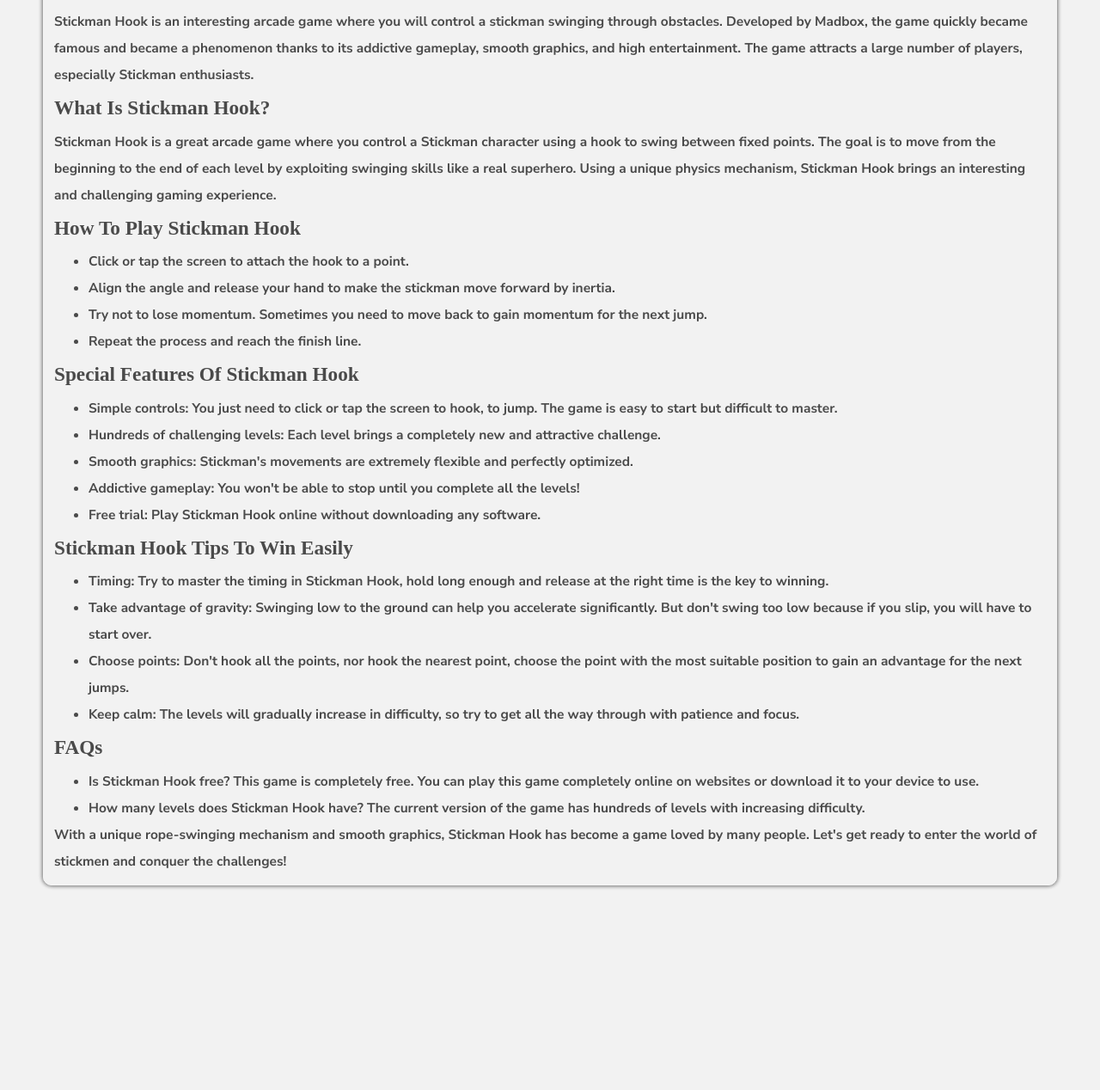
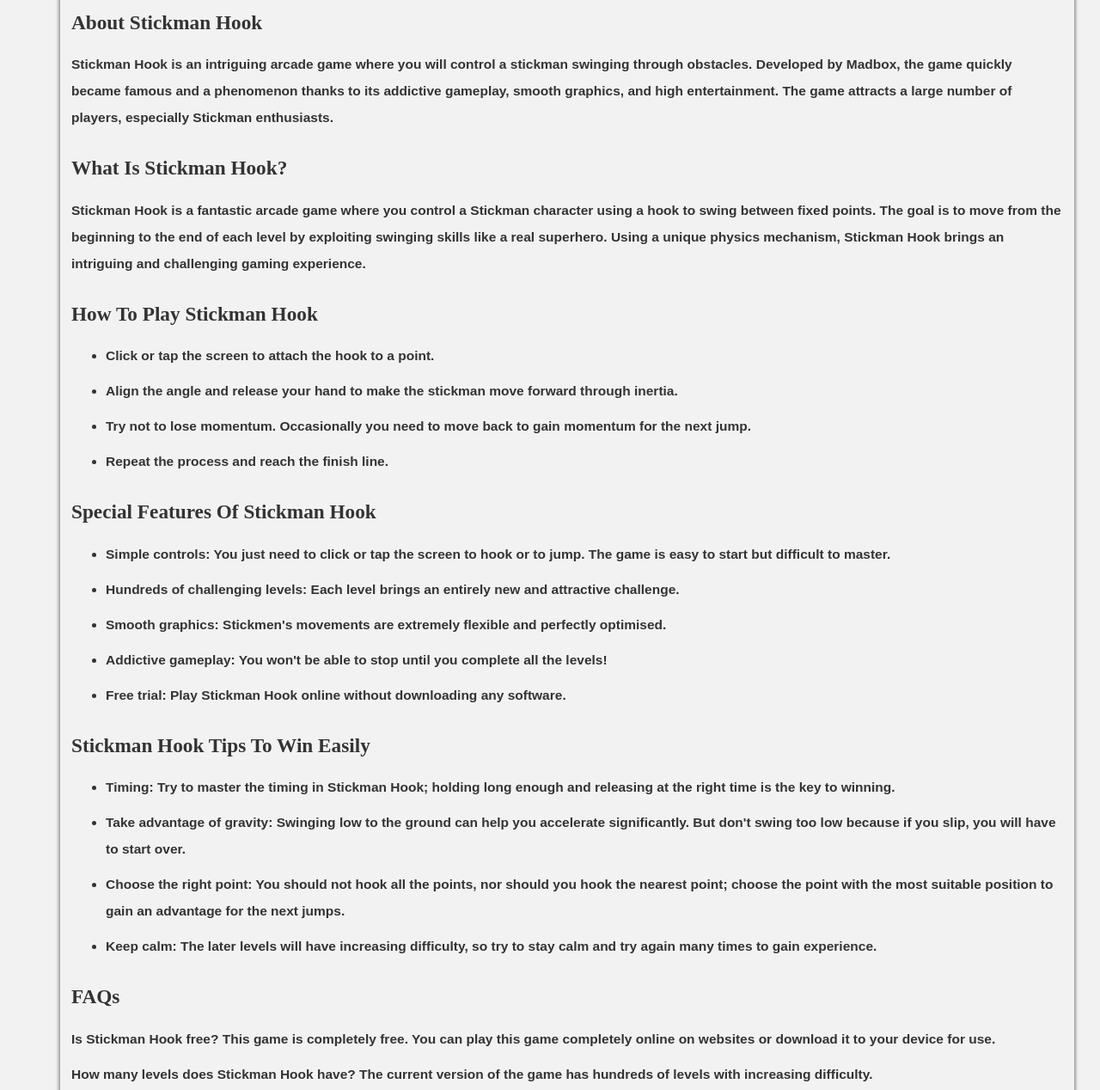
Before and after one commit to stickmanhook76/stickmanhook76.github.io, a plain HTML site: page index.html in a window 1280 px wide. Shown: the part 1328-2596 px from the top of the page at 86% size. Before the commit the page ends 2373 px from the top, so only its background shows below. Drawn offline with Linux system fonts and the light colour scheme.

Commit message:
Update index.html

```diff
--- a/index.html
+++ b/index.html
@@ -209,44 +209,65 @@
                                 </div>
                             </div>
                             <div class="text-area--content">
+                              <head>
+    <title>Stickman Hook</title>
+    <style>
+        body {
+            font-family: Arial, sans-serif;
+            line-height: 1.6;
+            margin: 20px;
+            color: #333;
+        }
+        h2 {
+            margin-top: 20px;
+            margin-bottom: 10px;
+        }
+        p, li {
+            margin-bottom: 10px;
+        }
+        ul {
+            padding-left: 20px;
+        }
+    </style>
+</head>
+<body>
     <h2>About Stickman Hook</h2>
-<p><strong>Stickman Hook</strong> is an interesting arcade game where you will control a stickman swinging through obstacles. Developed by Madbox, the game quickly became famous and became a phenomenon thanks to its addictive gameplay, smooth graphics, and high entertainment. The game attracts a large number of players, especially Stickman enthusiasts.</p>
+    <p>Stickman Hook is an intriguing arcade game where you will control a stickman swinging through obstacles. Developed by Madbox, the game quickly became famous and a phenomenon thanks to its addictive gameplay, smooth graphics, and high entertainment. The game attracts a large number of players, especially Stickman enthusiasts.</p>
 
     <h2>What is Stickman Hook?</h2>
-<p><strong>Stickman Hook</strong> is a great arcade game where you control a Stickman character using a hook to swing between fixed points. The goal is to move from the beginning to the end of each level by exploiting swinging skills like a real superhero. Using a unique physics mechanism, Stickman Hook brings an interesting and challenging gaming experience.</p>
+    <p>Stickman Hook is a fantastic arcade game where you control a Stickman character using a hook to swing between fixed points. The goal is to move from the beginning to the end of each level by exploiting swinging skills like a real superhero. Using a unique physics mechanism, Stickman Hook brings an intriguing and challenging gaming experience.</p>
 
-<h2>How to Play Stickman Hook</h2>
+    <h2>How to play Stickman Hook</h2>
     <ul>
         <li>Click or tap the screen to attach the hook to a point.</li>
-    <li>Align the angle and release your hand to make the stickman move forward by inertia.</li>
-    <li>Try not to lose momentum. Sometimes you need to move back to gain momentum for the next jump.</li>
+        <li>Align the angle and release your hand to make the stickman move forward through inertia.</li>
+        <li>Try not to lose momentum. Occasionally you need to move back to gain momentum for the next jump.</li>
         <li>Repeat the process and reach the finish line.</li>
     </ul>
 
-<h2>Special Features of Stickman Hook</h2>
+    <h2>Special features of Stickman Hook</h2>
     <ul>
-    <li><strong>Simple controls:</strong> You just need to click or tap the screen to hook, to jump. The game is easy to start but difficult to master.</li>
-    <li><strong>Hundreds of challenging levels:</strong> Each level brings a completely new and attractive challenge.</li>
-    <li><strong>Smooth graphics:</strong> Stickman's movements are extremely flexible and perfectly optimized.</li>
-    <li><strong>Addictive gameplay:</strong> You won't be able to stop until you complete all the levels!</li>
-    <li><strong>Free trial:</strong> Play Stickman Hook online without downloading any software.</li>
+        <li>Simple controls: You just need to click or tap the screen to hook or to jump. The game is easy to start but difficult to master.</li>
+        <li>Hundreds of challenging levels: Each level brings an entirely new and attractive challenge.</li>
+        <li>Smooth graphics: Stickmen's movements are extremely flexible and perfectly optimised.</li>
+        <li>Addictive gameplay: You won't be able to stop until you complete all the levels!</li>
+        <li>Free trial: Play Stickman Hook online without downloading any software.</li>
     </ul>
 
-<h2>Stickman Hook Tips to Win Easily</h2>
+    <h2>Stickman Hook tips to win easily</h2>
     <ul>
-    <li><strong>Timing:</strong> Try to master the timing in Stickman Hook, hold long enough and release at the right time is the key to winning.</li>
-    <li><strong>Take advantage of gravity:</strong> Swinging low to the ground can help you accelerate significantly. But don't swing too low because if you slip, you will have to start over.</li>
-    <li><strong>Choose points:</strong> Don't hook all the points, nor hook the nearest point, choose the point with the most suitable position to gain an advantage for the next jumps.</li>
-    <li><strong>Keep calm:</strong> The levels will gradually increase in difficulty, so try to get all the way through with patience and focus.</li>
+        <li>Timing: Try to master the timing in Stickman Hook; holding long enough and releasing at the right time is the key to winning.</li>
+        <li>Take advantage of gravity: Swinging low to the ground can help you accelerate significantly. But don't swing too low because if you slip, you will have to start over.</li>
+        <li>Choose the right point: You should not hook all the points, nor should you hook the nearest point; choose the point with the most suitable position to gain an advantage for the next jumps.</li>
+        <li>Keep calm: The later levels will have increasing difficulty, so try to stay calm and try again many times to gain experience.</li>
     </ul>
 
     <h2>FAQs</h2>
-<ul>
-    <li><strong>Is Stickman Hook free?</strong> This game is completely free. You can play this game completely online on websites or download it to your device to use.</li>
-    <li><strong>How many levels does Stickman Hook have?</strong> The current version of the game has hundreds of levels with increasing difficulty.</li>
-</ul>
+    <p><strong>Is Stickman Hook free?</strong> This game is completely free. You can play this game completely online on websites or download it to your device for use.</p>
+    <p><strong>How many levels does Stickman Hook have?</strong> The current version of the game has hundreds of levels with increasing difficulty.</p>
 
-<p>With a unique rope-swinging mechanism and smooth graphics, Stickman Hook has become a game loved by many people. Let's get ready to enter the world of stickmen and conquer the challenges!</p>
+    <p>With its unique rope-swinging mechanism and smooth graphics, Stickman Hook has become a game loved by many people. Let's get ready to enter the world of stickmen and conquer the challenges.</p>
+</body>
 
                                                            </div>
                         </div>
```
Lines whose indentation alone changed are shown as unchanged.
